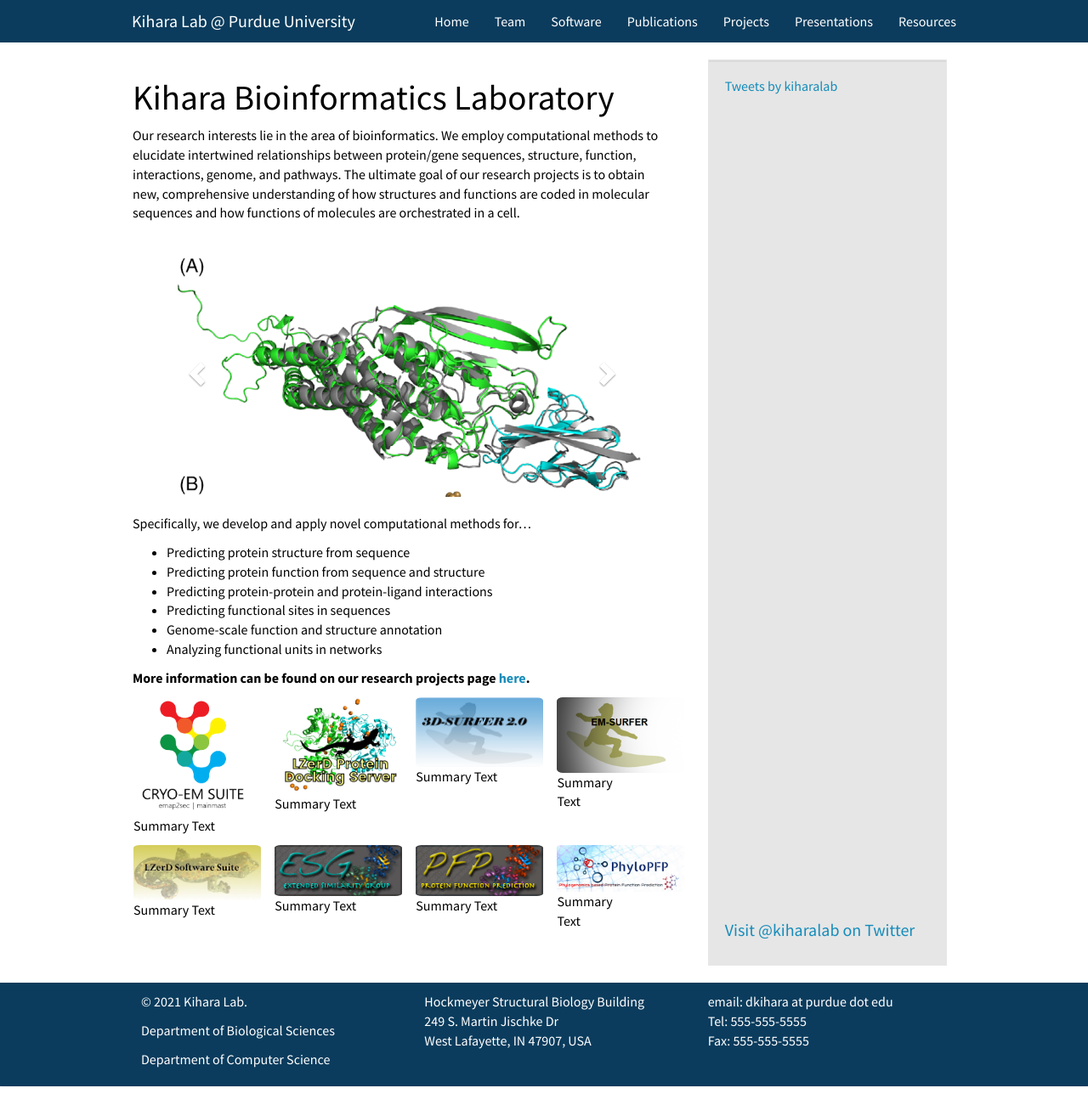
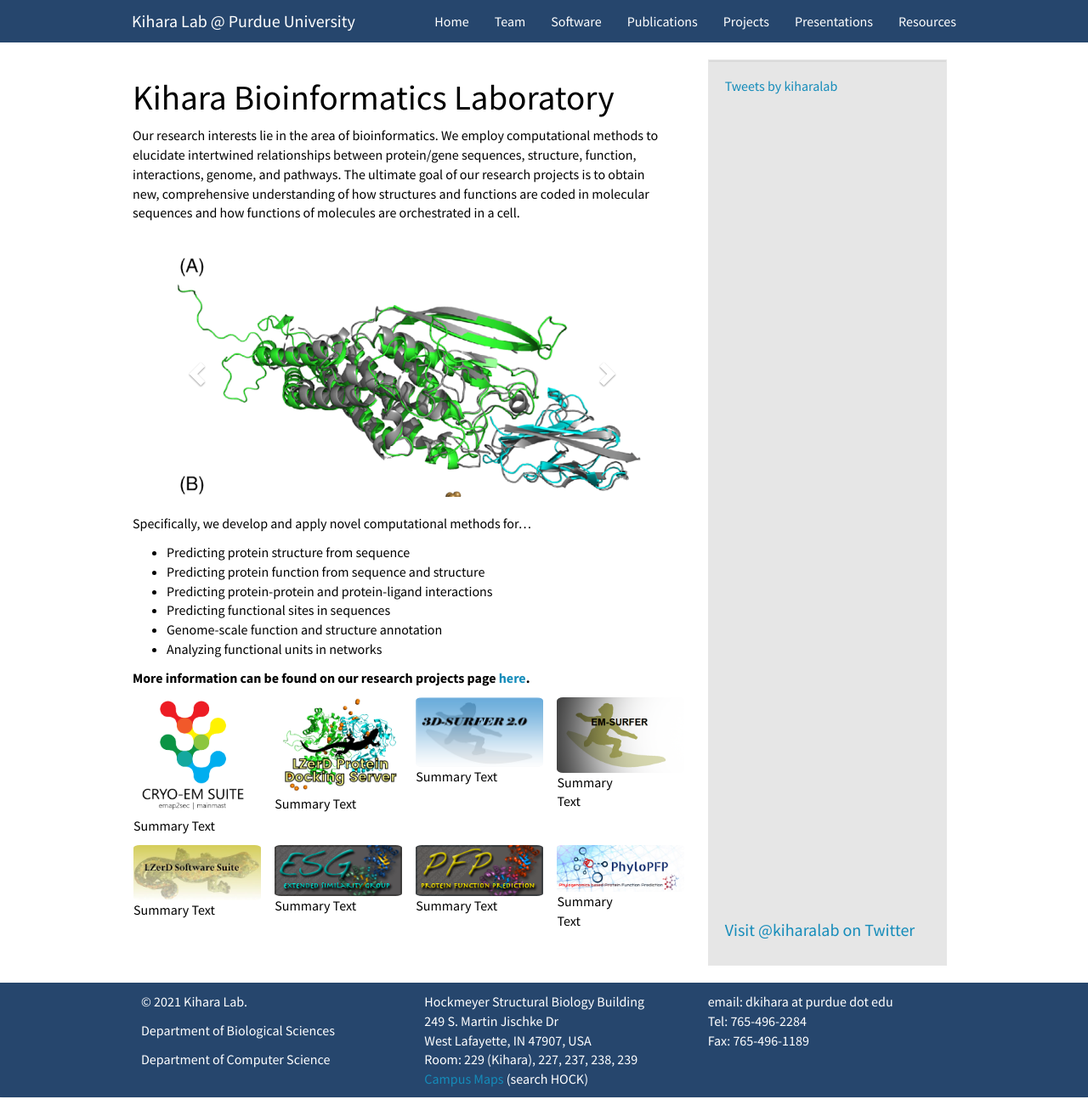
Before and after one commit to 18vijayb/KiharaNewWeb, a Jekyll site: the page built from _pages/home.md, in a window 1280 px wide and 1314 px high. Shown: the whole window at 85% size. Built offline with Jekyll 4.4.1, drawn with Linux system fonts in a browser that asks for light colours; nearby versions of some CDN libraries; comment, search, counter and statistics services are not loaded.

Commit message:
Pushing footer changes

```diff
--- a/_includes/footer.html
+++ b/_includes/footer.html
@@ -17,11 +17,12 @@
 		  Hockmeyer Structural Biology Building<br />
 		  249 S. Martin Jischke Dr<br />
 		  West Lafayette, IN 47907, USA <br />
+		  Room: 229 (Kihara), 227, 237, 238, 239 <a href="https://www.purdue.edu/campus-map/">Campus Maps</a> (search HOCK)
 		</div>
 		<div class="col-sm-4">
 			email: dkihara at purdue dot edu <br>
-			Tel: 555-555-5555 <br>
-			Fax: 555-555-5555 <br>
+			Tel: 765-496-2284 <br>
+			Fax: 765-496-1189 <br>
 		</div>
 
 	  </div>
--- a/_sass/bootstrap/_variables.scss
+++ b/_sass/bootstrap/_variables.scss
@@ -15,7 +15,7 @@ $gray:                   lighten($gray-base, 33.5%) !default; // #555
 $gray-light:             lighten($gray-base, 60%) !default;   // #999
 $gray-lighter:           lighten($gray-base, 93.5%) !default; // #eee
 
-$navbar-footer-color: #0B3C5D;
+$navbar-footer-color: #26466D;
 $full-background-color: #fff;
 $header-text-color: #fff;
 $default-text-color: #000;
```
Also changed, not shown: 8 other files.
